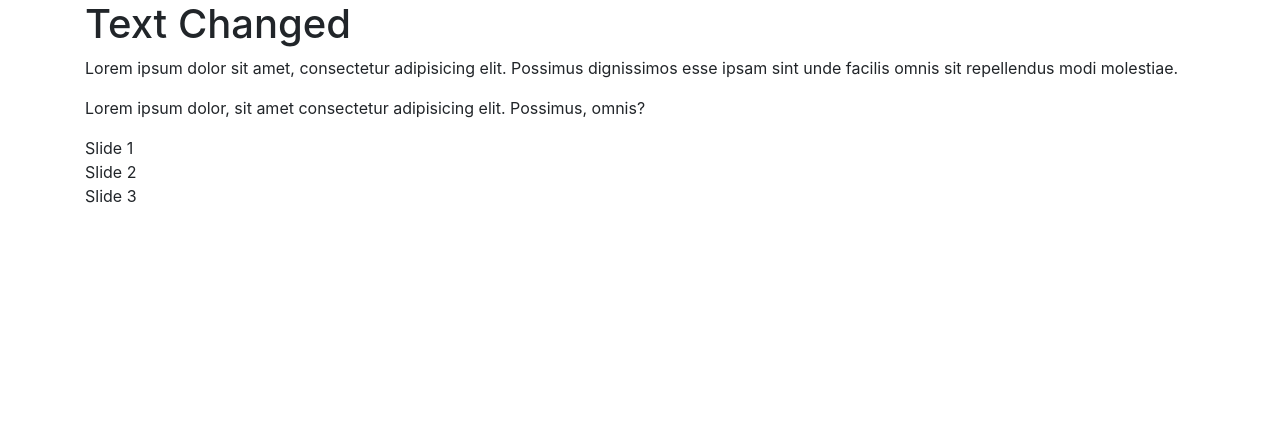
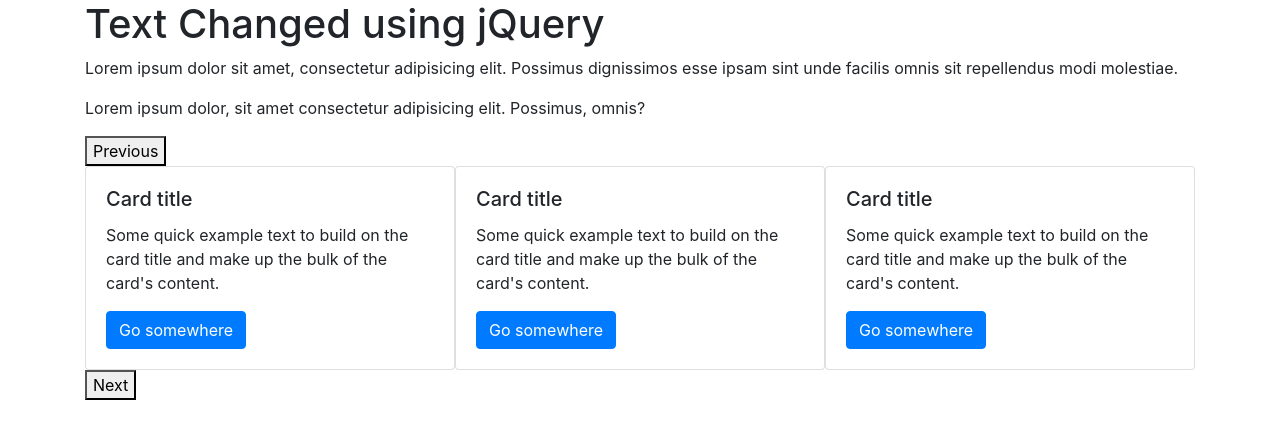
Before and after one commit to aslamdoctor/laravel-mix-boilerplate, a website with bundled scripts: page index.html in a window 1280 px wide. Built offline with nearby package versions, Linux system fonts and the light colour scheme.

Commit message:
initial commit

```diff
--- a/index.html
+++ b/index.html
@@ -21,10 +21,79 @@
 				omnis?
 			</p>
 
-			<div class="the-carousel">
-				<div class="the-slide">Slide 1</div>
-				<div class="the-slide">Slide 2</div>
-				<div class="the-slide">Slide 3</div>
+			<div class="slider">
+				<div>
+					<div class="card">
+						<div class="card-body">
+							<h5 class="card-title">Card title</h5>
+							<p class="card-text">
+								Some quick example text to build on the card title and make up
+								the bulk of the card's content.
+							</p>
+							<a href="#" class="btn btn-primary">Go somewhere</a>
+						</div>
+					</div>
+				</div>
+				<div>
+					<div class="card">
+						<div class="card-body">
+							<h5 class="card-title">Card title</h5>
+							<p class="card-text">
+								Some quick example text to build on the card title and make up
+								the bulk of the card's content.
+							</p>
+							<a href="#" class="btn btn-primary">Go somewhere</a>
+						</div>
+					</div>
+				</div>
+				<div>
+					<div class="card">
+						<div class="card-body">
+							<h5 class="card-title">Card title</h5>
+							<p class="card-text">
+								Some quick example text to build on the card title and make up
+								the bulk of the card's content.
+							</p>
+							<a href="#" class="btn btn-primary">Go somewhere</a>
+						</div>
+					</div>
+				</div>
+				<div>
+					<div class="card">
+						<div class="card-body">
+							<h5 class="card-title">Card title</h5>
+							<p class="card-text">
+								Some quick example text to build on the card title and make up
+								the bulk of the card's content.
+							</p>
+							<a href="#" class="btn btn-primary">Go somewhere</a>
+						</div>
+					</div>
+				</div>
+				<div>
+					<div class="card">
+						<div class="card-body">
+							<h5 class="card-title">Card title</h5>
+							<p class="card-text">
+								Some quick example text to build on the card title and make up
+								the bulk of the card's content.
+							</p>
+							<a href="#" class="btn btn-primary">Go somewhere</a>
+						</div>
+					</div>
+				</div>
+				<div>
+					<div class="card">
+						<div class="card-body">
+							<h5 class="card-title">Card title</h5>
+							<p class="card-text">
+								Some quick example text to build on the card title and make up
+								the bulk of the card's content.
+							</p>
+							<a href="#" class="btn btn-primary">Go somewhere</a>
+						</div>
+					</div>
+				</div>
 			</div>
 		</div>
 
--- a/package.json
+++ b/package.json
@@ -12,7 +12,8 @@
     "postcss": "^8.2.2",
     "resolve-url-loader": "^3.1.2",
     "sass": "^1.32.2",
-    "sass-loader": "^8.0.2"
+    "sass-loader": "^8.0.2",
+    "slick-carousel": "^1.8.1"
   },
   "devDependencies": {},
   "scripts": {
--- a/src/js/app.js
+++ b/src/js/app.js
@@ -1,3 +1,37 @@
 import 'bootstrap';
+import 'slick-carousel';
 
-$('h1').text('Text Changed');
+setTimeout(() => {
+	$('h1').text('Text Changed using jQuery');
+}, 5000);
+
+// Slider
+$('.slider').slick({
+	autoplay: true,
+	autoplaySpeed: 3000,
+	dots: false,
+	arrows: true,
+	infinite: true,
+	speed: 300,
+	slidesToShow: 3,
+	slidesToScroll: 3,
+	adaptiveHeight: true,
+	prevArrow: '<button type="button" class="slick-prev">Previous</button>',
+	nextArrow: '<button type="button" class="slick-next">Next</button>',
+	responsive: [
+		{
+			breakpoint: 769,
+			settings: {
+				slidesToShow: 3,
+				slidesToScroll: 3,
+			},
+		},
+		{
+			breakpoint: 579,
+			settings: {
+				slidesToShow: 1,
+				slidesToScroll: 1,
+			},
+		},
+	],
+});
--- a/src/scss/app.scss
+++ b/src/scss/app.scss
@@ -1,4 +1,4 @@
 @import '~bootstrap/scss/bootstrap';
-
+@import '~slick-carousel/slick/slick';
 body {
 }
```
Also changed, not shown: README.md, dist/css/app.css, dist/js/app.js, 3 other files.
